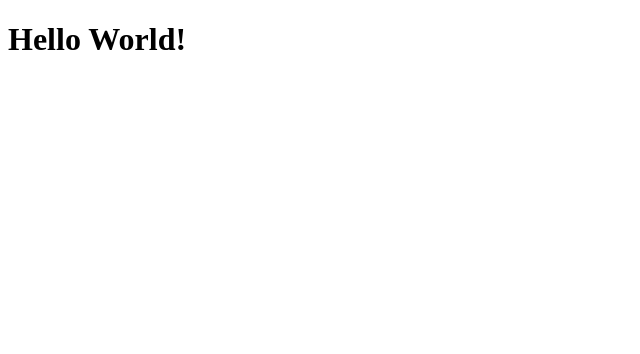
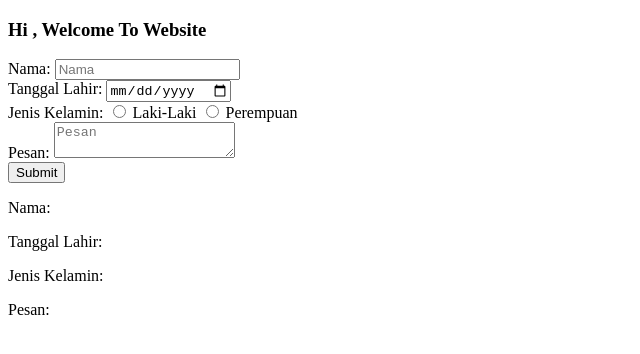
Before and after one commit to muhamadnurfi/latihan1-revou, a plain HTML site: page index.html in a window 1280 px wide. Shown: the whole page, without its empty margins (0-640 px from the left). Drawn offline with Linux system fonts and the light colour scheme.

Commit message:
menambahkan file index.html

```diff
--- a/index.html
+++ b/index.html
@@ -7,6 +7,66 @@
   <title>Website ku</title>
 </head>
 <body>
-  <h1>Hello World!</h1>
+  <main class="main-content">
+    <h3>Hi <span id="nama"></span>, Welcome To Website</h3>
+
+    <!-- <script>
+      var name = prompt("Masukkan Nama Kamu");
+      document.getElementById("nama").innerText = name;
+    </script> -->
+
+    <div class="form-section">
+      <form name="message-form" onsubmit="return validateForm()">
+      Nama: <input placeholder="Nama" type="text" name="full-name" />
+      <br />
+
+      Tanggal Lahir:
+      <input type="date" name="birth-date" />
+      <br />
+
+      Jenis Kelamin:
+      <input type="radio" id="male" name="gender" value="Laki-laki" />
+      <label for="male">Laki-Laki</label>
+      <input type="radio" id="male" name="gender" value="Perempuan" />
+      <label for="female">Perempuan</label>
+      <br />
+
+      Pesan:
+      <textarea placeholder="Pesan" name="messages"></textarea>
+      <br>
+
+      <input type="submit" value="Submit">
+      </form>
+
+      <script>
+        function validateForm() {
+          // bagian untuk menetapkan nilai dari formnya
+          var name = document.forms["message-form"]["full-name"].value;
+          var date = document.forms["message-form"]["birth-date"].value;
+          var gender = document.forms["message-form"]["gender"].value;
+          var messages = document.forms["message-form"]["messages"].value;
+
+          if(name == "" || date == "" || gender == "" || messages == "") {
+            alert("Input tidak boleh kosong");
+            return false;
+          }
+
+          // bagian untuk memindahkan nilai dari formnya ke value
+          document.getElementById("sender-full-name").innerText = name;
+          document.getElementById("sender-birth-date").innerText = date;
+          document.getElementById("sender-gender").innerText = gender;
+          document.getElementById("sender-messages").innerText = messages;
+          return false;
+        }
+      </script>
+
+      <div class="form-output">
+        <p>Nama: <span id="sender-full-name"></span></p>
+        <p>Tanggal Lahir: <span id="sender-birth-date"></span></p>
+        <p>Jenis Kelamin: <span id="sender-gender"></span></p>
+        <p>Pesan: <span id="sender-messages"></span></p>
+      </div>
+    </div>
+  </main>
 </body>
 </html>
```
